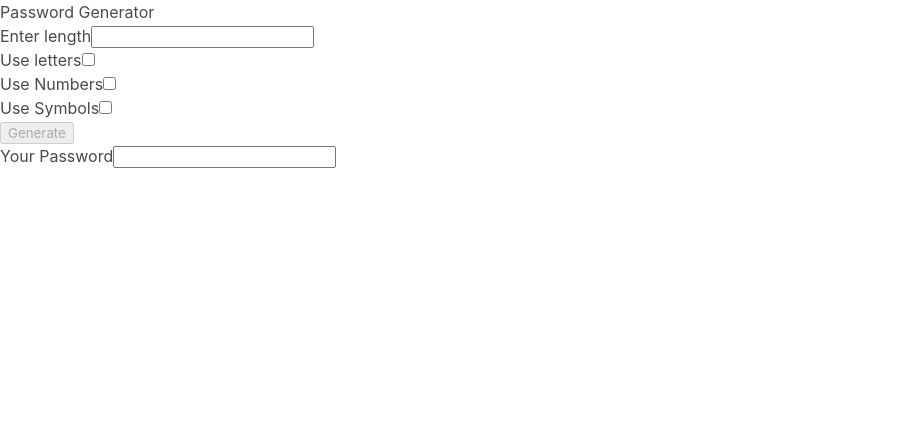
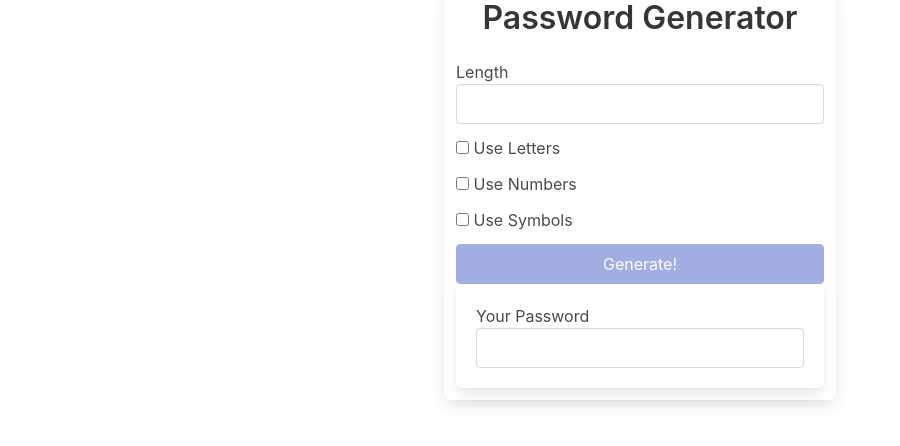
Before and after one commit to KellyUK/angularPasswordGenerator, an Angular app: page / in a window 1280 px wide. Shown: the top 446 px of the page, without its empty margins (0-900 px from the left). Built offline with nearby package versions, Linux system fonts and the light colour scheme.

Commit message:
include bulma styles in app.comp.html

```diff
--- a/src/app/app.component.html
+++ b/src/app/app.component.html
@@ -1,39 +1,52 @@
-<h1>Password Generator</h1>
+<div class="container">
+  <div class="columns is-centered">
+    <div class="box column is-one-third">
+      <h1 class="title has-text-centered">Password Generator</h1>
 
-<div>
-  <label>Enter length</label>
-  <input (input)="useLength($event.target.value)" />
+      <div class="field">
+        <label>Length</label>
+        <input class="input" (input)="useLength($event.target.value)" />
       </div>
 
-<div>
-  <label>Use letters</label>
+      <div class="field">
+        <div class="control">
+          <label class="checkbox">
             <input (change)="useLetters()" type="checkbox" />
+            Use Letters
+          </label>
+        </div>
       </div>
 
-<div>
-  <label>Use Numbers</label>
+      <div class="field">
+        <div class="control">
+          <label class="checkbox">
             <input (change)="useNumbers()" type="checkbox" />
+            Use Numbers
+          </label>
+        </div>
       </div>
 
-<div>
-  <label>Use Symbols</label>
+      <div class="field">
+        <div class="control">
+          <label class="checkbox">
             <input (change)="useSymbols()" type="checkbox" />
+            Use Symbols
+          </label>
+        </div>
       </div>
 
-<div>
-  <!-- event binding syntax -->
       <button
+        [disabled]="!(length && (letters || symbols || numbers))"
         (click)="onButtonClick()"
-    [disabled]="!(length && (letters || numbers || symbols))"
+        class="button is-link is-fullwidth"
       >
-    Generate
+        Generate!
       </button>
+
+      <div class="box">
+        <label>Your Password</label>
+        <input class="input" [value]="password" />
       </div>
-
-<div>
-  <label>Your Password</label>
-  <input [value]="password" />
     </div>
-
-<!-- prints out information -->
-{{ password }}
+  </div>
+</div>
```
Lines whose indentation alone changed are shown as unchanged.
